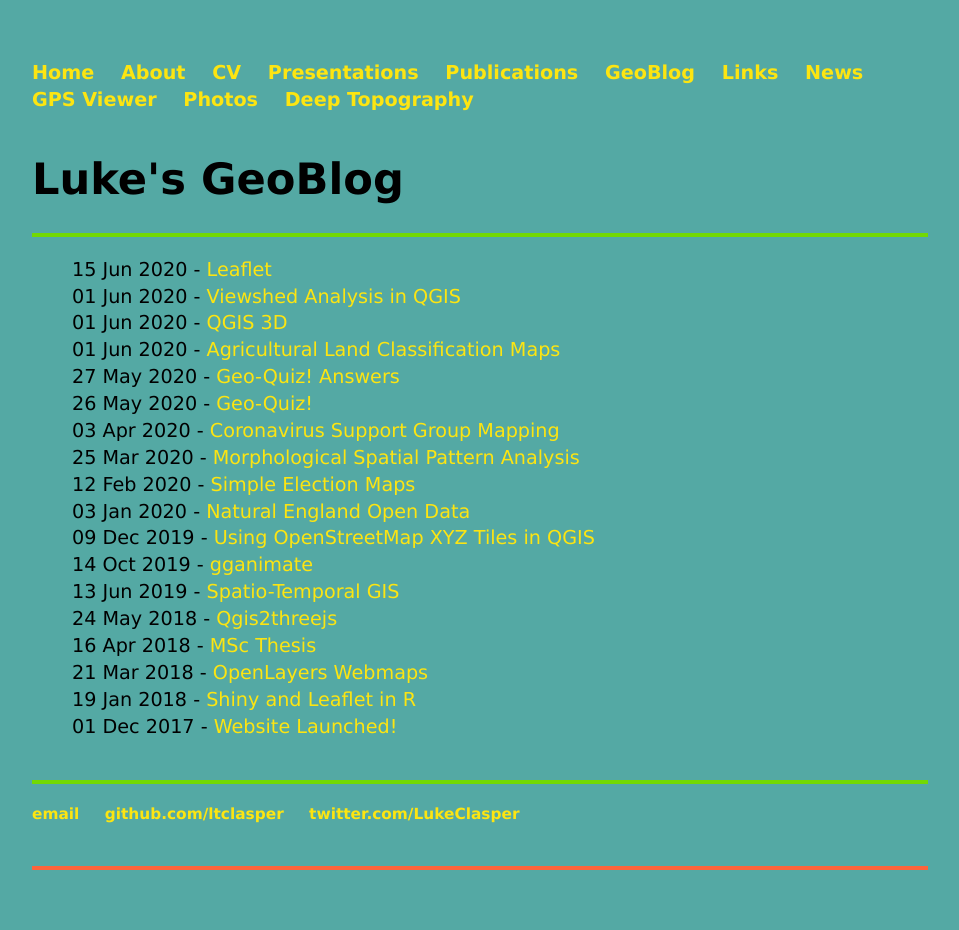
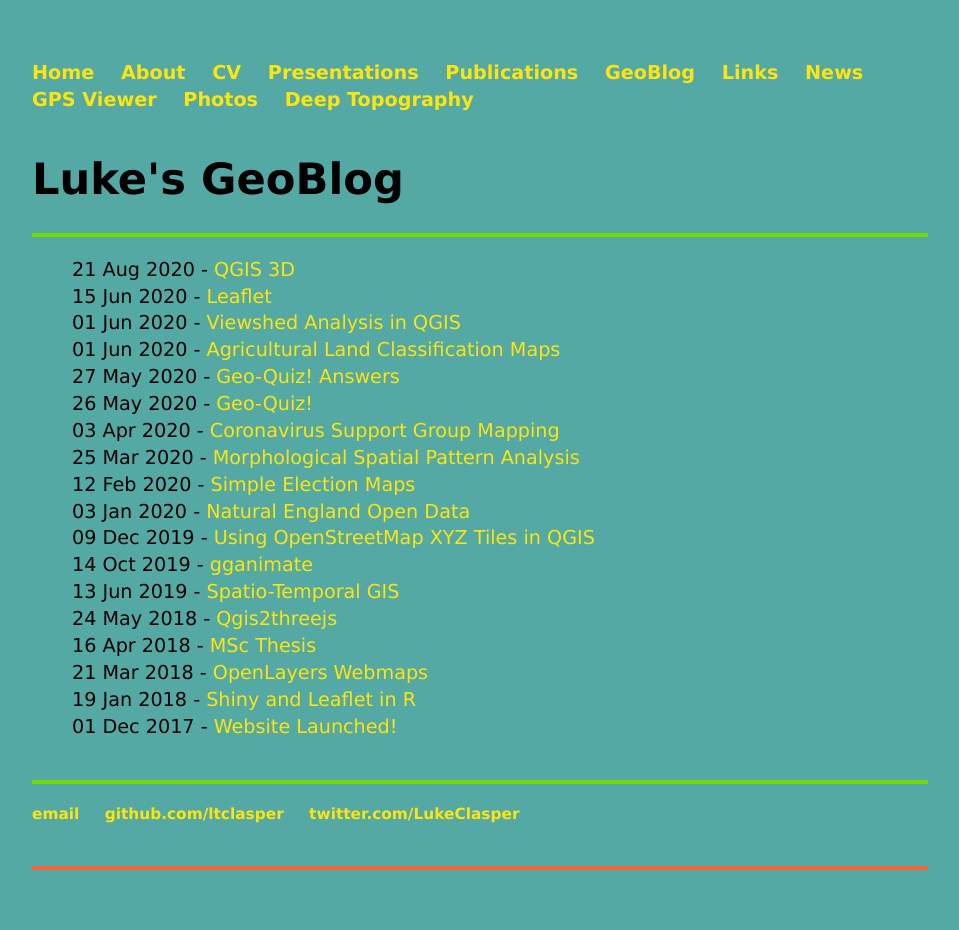
Before and after one commit to ltclasper/ltclasper.github.io, a Jekyll site: the page built from blog/index.html, in a window 1280 px wide. Shown: the whole page, without its empty margins (160-1119 px from the left). Built offline with Jekyll 4.4.1, drawn with Linux system fonts in a browser that asks for light colours.

Commit message:
Update and rename 2020-06-01-QGIS-3D.md to 2020-08-21-QGIS-3D.md

```diff
--- a/_posts/2020-06-01-QGIS-3D.md
+++ b/_posts/2020-08-21-QGIS-3D.md
@@ -1,7 +1,7 @@
 ---
 layout: post
 title: "QGIS 3D"
-date: 2020-06-01
+date: 2020-08-21
 ---
 
 <img src="/qgis_3d.png" alt="QGIS Viewshed" style="width:844;height:381px;">
```
